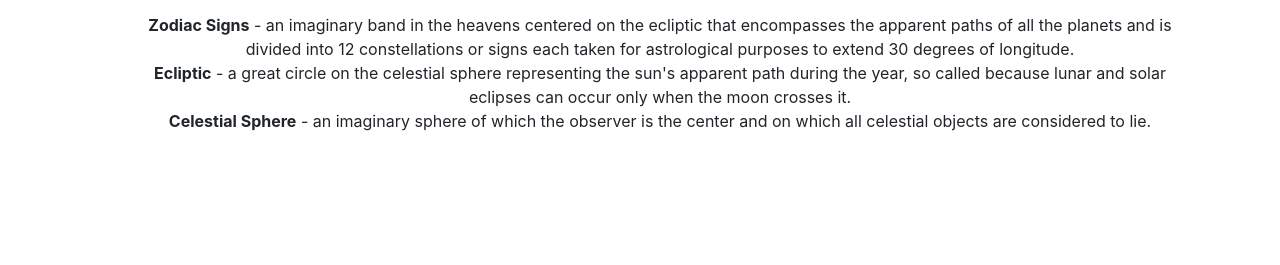
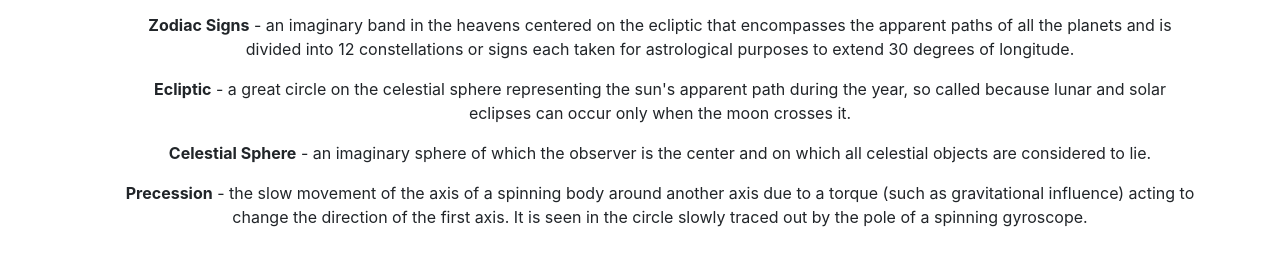
Before and after one commit to ethannorman/AstroSphere, a plain HTML site: page astronomy_terms.html in a window 1280 px wide. Shown: the part 385-650 px from the top of the page. Drawn offline with nearby package versions, Linux system fonts and the light colour scheme.

Commit message:
Update astronomy_terms.html

```diff
--- a/astronomy_terms.html
+++ b/astronomy_terms.html
@@ -96,19 +96,32 @@ list-style-type: none;
                     </p>
                 </li>
                 <li>
+                  <p>
                     <strong>Zodiac Signs</strong> - an imaginary band in the heavens centered on the ecliptic
                     that encompasses the apparent paths of all the planets and is divided into 12 constellations or signs
                     each taken for astrological purposes to extend 30 degrees of longitude.
+                  </p>
                 </li>
                 <li>
+                  <p>
                     <strong>Ecliptic</strong> - a great circle on the celestial sphere representing the sun's apparent
                     path during the year, so
                     called because lunar and solar eclipses can occur only when the moon crosses it.
+                  </p>
                 </li>
                 <li>
+                  <p>
                     <strong>Celestial Sphere</strong> - an imaginary sphere of which the observer is the center and
                     on which all celestial objects are considered to lie.
+                  </p>
                 </li>
+              <li>
+                <p>
+                  <strong>Precession</strong> - the slow movement of the axis of a spinning body around another axis due to a torque
+                  (such as gravitational influence) acting to change the direction of the first axis.
+                  It is seen in the circle slowly traced out by the pole of a spinning gyroscope.
+                </p>
+              </li>
             </ul>
         </div>
 
```
